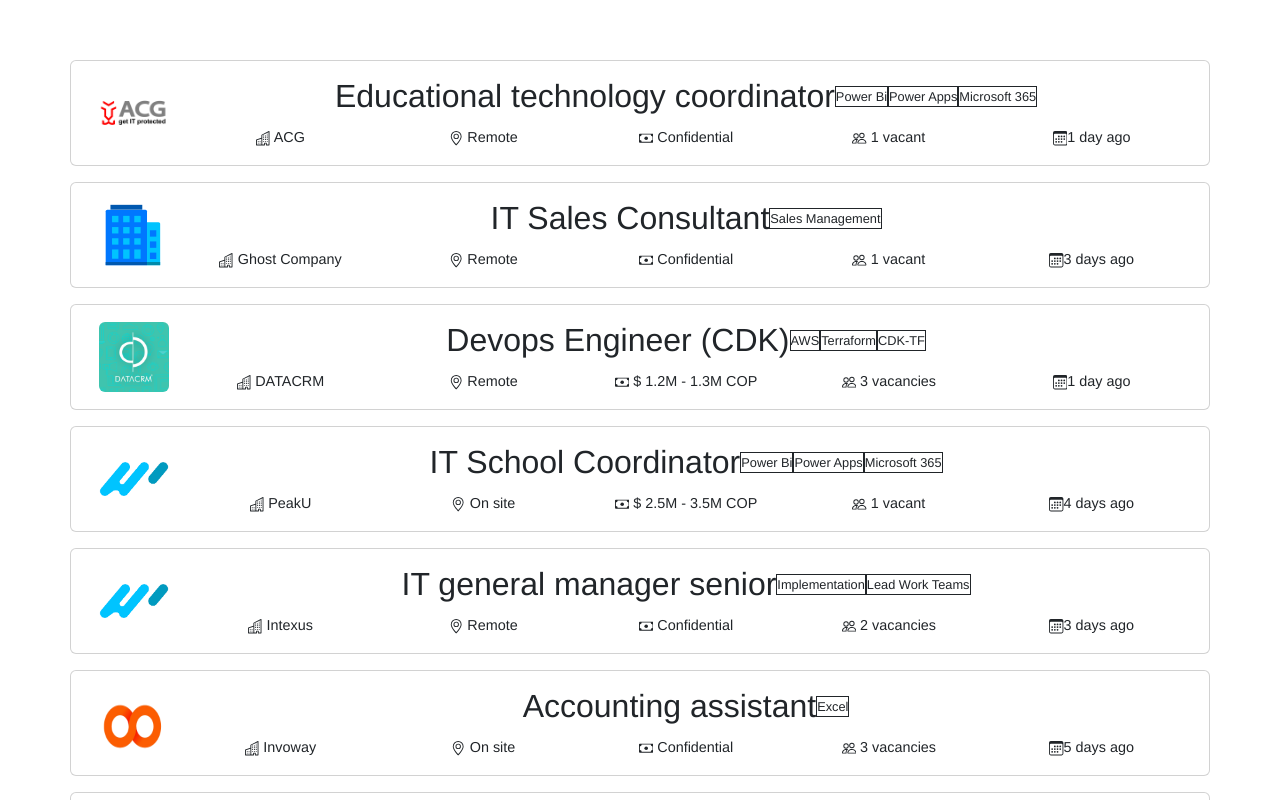
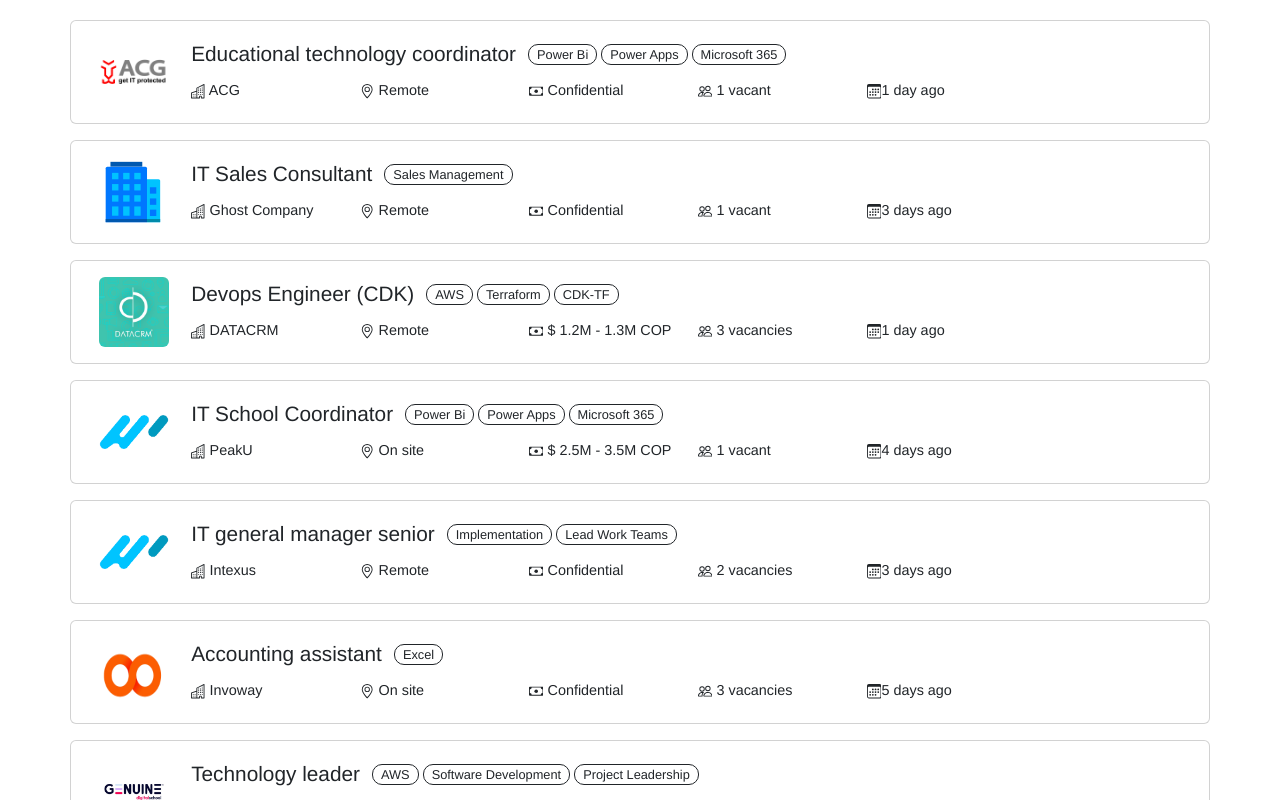
Before and after one commit to Juanflpz/Peakus-careers-page, a Vue app: page / in a window 1280 px wide. Shown: the top 800 px of the page. Built offline with nearby package versions, Linux system fonts and the light colour scheme.

Commit message:
job cards done

```diff
--- a/src/App.vue
+++ b/src/App.vue
@@ -24,8 +24,7 @@ export default {
   font-family: Avenir, Helvetica, Arial, sans-serif;
   -webkit-font-smoothing: antialiased;
   -moz-osx-font-smoothing: grayscale;
-  text-align: center;
   color: #2c3e50;
-  margin-top: 60px;
+  margin-top: 20px;
 }
 </style>
--- a/src/components/JobCards.vue
+++ b/src/components/JobCards.vue
@@ -11,10 +11,11 @@
                             <div class="row align-items-center">
                                 <div class="mb-2 col" style="border-radius: 10px;">
                                     <a href="#" class="text-dark stretched-link d-inline d-md-inline-flex" style="text-decoration: none;">
-                                        <h2 class="job-title bold pl-md-2 pr-md-2 mb-0 pb-0">{{jobs.vacancyName}}</h2>
+                                        <h2 class="job-title bold pl-md-2 pr-md-2 mb-0 pb-0 me-2">{{jobs.vacancyName}}</h2>
                                         <section class="pl-md-2 d-inline d-md-inline-flex align-items-center text-truncate" v-for="(skill, index) in jobs.skills" :key="index">
-                                            <div role="button" class="skill-tag text-truncate border border-dark text-dark text-capitalize" style="font-size: 0.8em; margin-bottom: 0px !important;">
-                                                {{ skill }}
+                                            <div role="button" class="skill-tag text-truncate border border-dark text-dark text-capitalize ms-1" style="font-size: 0.8em; border-radius: 10px;">
+                                                <span class="mx-2">{{ skill }}</span>
+
                                             </div>
                                         </section>
                                     </a>
@@ -64,7 +65,7 @@
                                         </g>
                                     </svg>{{jobs.publicationDate}}
                                 </div>
-                                <!--<div class="text-truncate col"></div>-->
+                                <div class="text-truncate col"></div>
                             </div>
                         </div>
                     </div>
@@ -144,9 +145,21 @@ export default {
 <!--single file component con html, script y css-->
 <!-- Estilos si es necesario -->
 <style scoped>
-
-.job-item:hover {
-    background-color: blanchedalmond;
-}
+    .skill-tag {
+        font-size: 0.8em;
+        margin-bottom: 0px !important;
+    }
+    .text-truncate {
+        overflow: hidden;
+        text-overflow: ellipsis;
+        white-space: nowrap;
+    }
+    .job-title{
+        font-size: 1.3em;
+        display: inline-block;
+    }
+    .job-item:hover {
+        background-color: blanchedalmond;
+    }
 /* Estilos CSS */
 </style>
```
